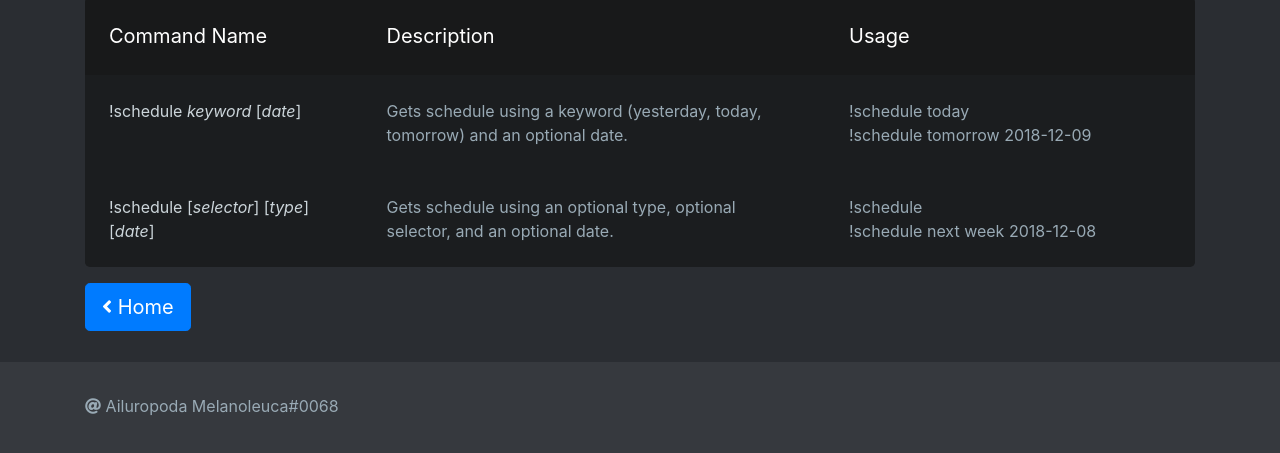
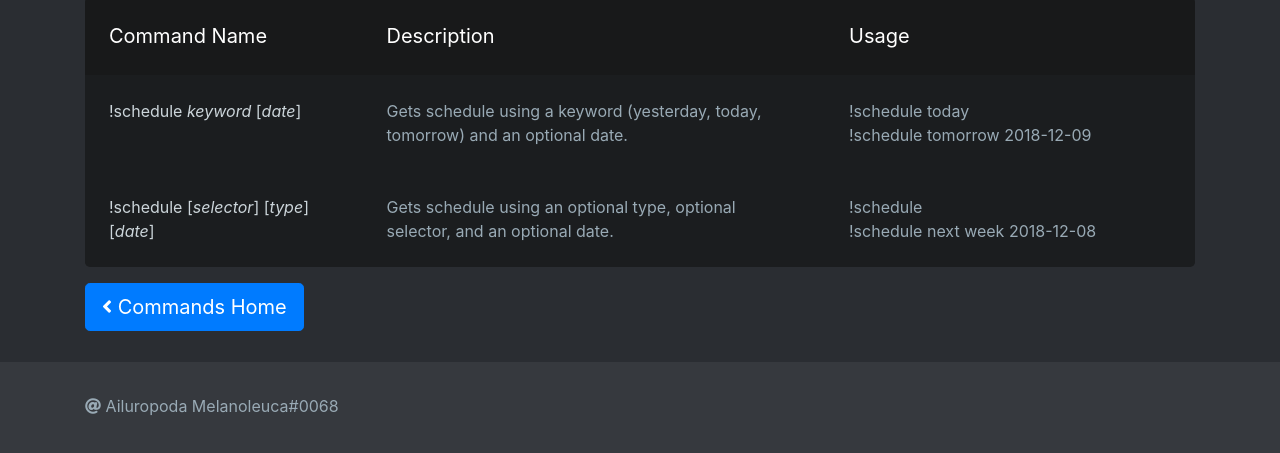
Before and after one commit to DarinMao/schedule-bot, a plain HTML site: page commands/schedule.html in a window 1280 px wide. Shown: the part 175-628 px from the top of the page. Drawn offline with Linux system fonts and the light colour scheme.

Commit message:
Fix commands home links

```diff
--- a/commands/schedule.html
+++ b/commands/schedule.html
@@ -48,9 +48,9 @@
 							</span>
 						</div>
 					</div>
-					<a class="btn btn-primary btn-lg" href="/">
+					<a class="btn btn-primary btn-lg" href="/schedule-bot/commands">
 						<i class="fas fa-angle-left"></i>
-						Home
+						Commands Home
 					</a>
 				</div>
 			</div>
```
Also changed, not shown: commands/autoschedule.html (+1 -1 lines), commands/serverconfig.html (+2 -2 lines).
